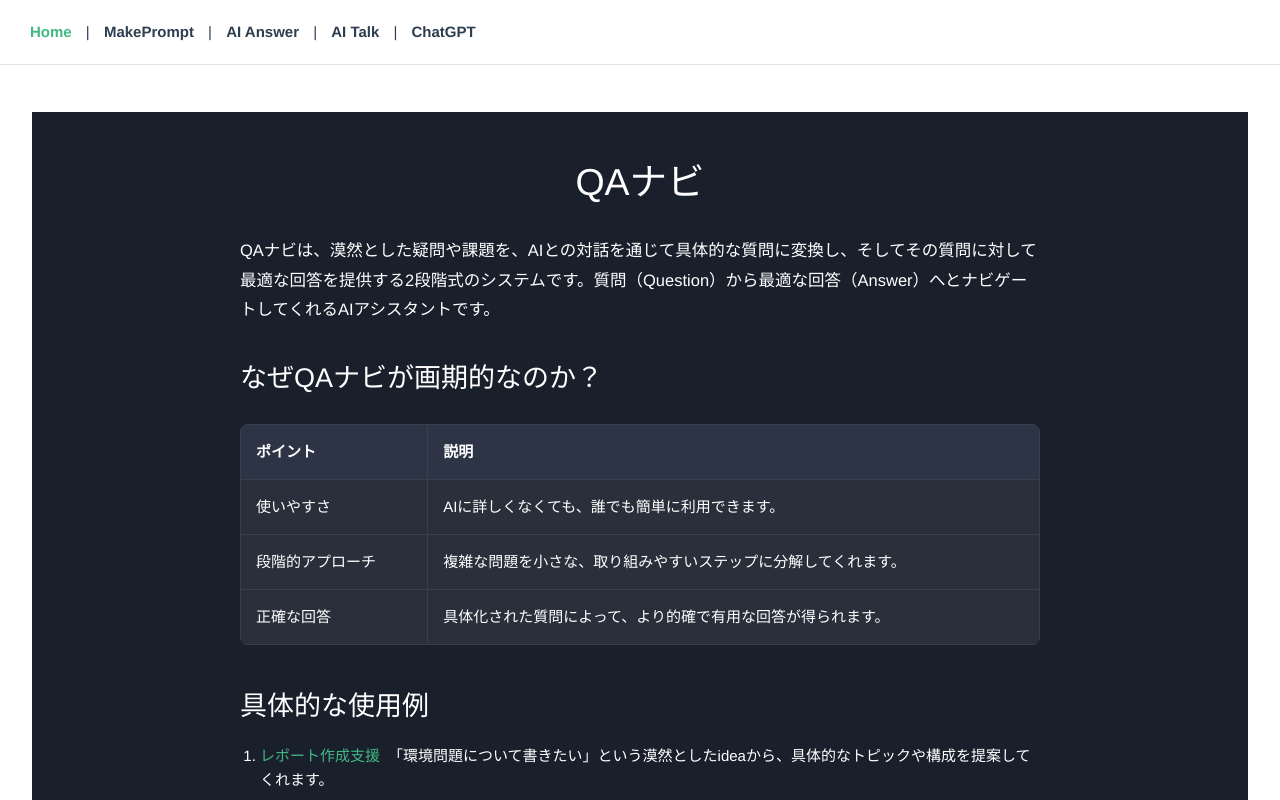
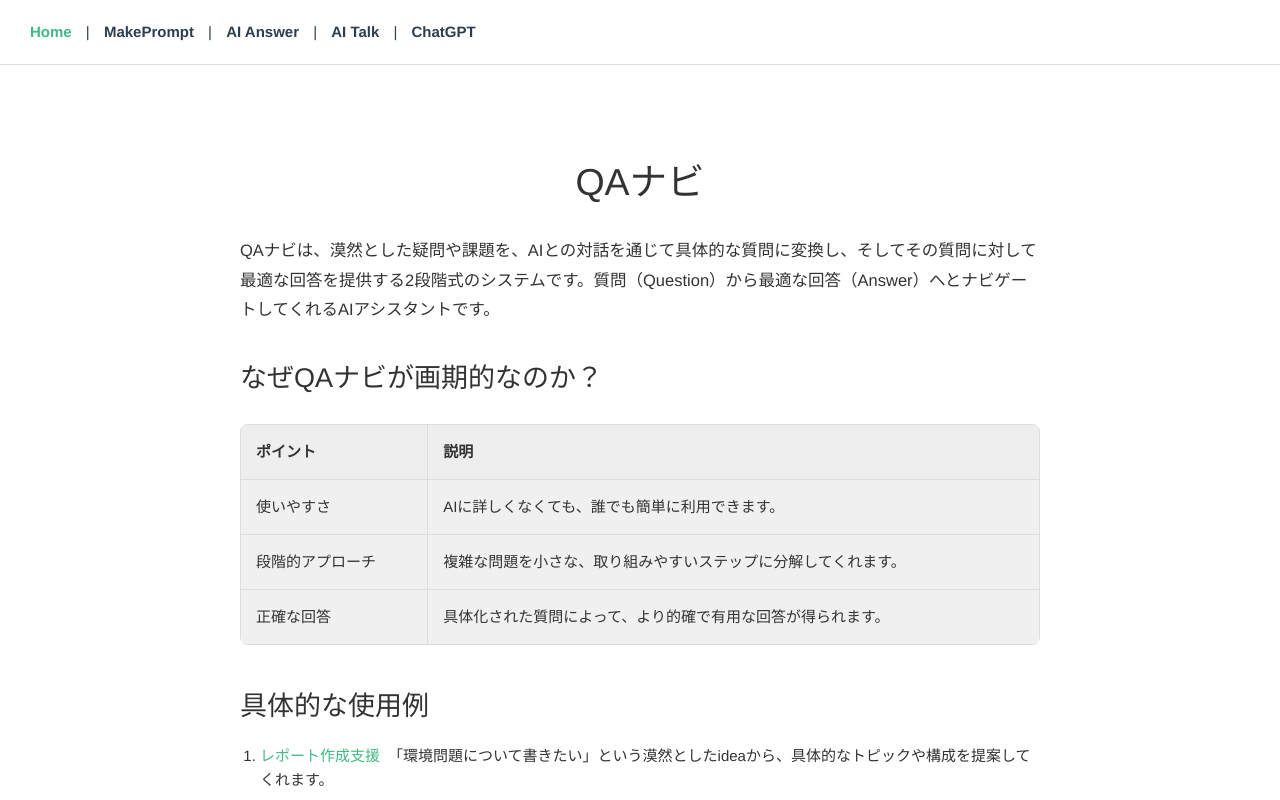
Before and after one commit to kokke33/htmlsample, a Vue app: page / in a window 1280 px wide. Shown: the top 800 px of the page. Built offline with nearby package versions, Linux system fonts and the light colour scheme; the HTML template or start-up script is replaced by a standard one.

Commit message:
Assistant checkpoint: Update background and text colors
Assistant generated file changes:
- src/views/HomeView.vue: Update text color for better contrast

---

User prompt:

背景は白のままでよいです

```diff
--- a/src/views/HomeView.vue
+++ b/src/views/HomeView.vue
@@ -1,4 +1,3 @@
-
 <template>
   <main>
     <div class="content">
@@ -40,8 +39,8 @@
 <style scoped>
 main {
   min-height: 100vh;
-  background-color: #1a1f2c;
-  color: #ffffff;
+  background-color: #ffffff; /* Background remains white */
+  color: #333333; /* Updated text color for contrast */
   padding: 40px 20px;
 }
 
@@ -52,13 +51,13 @@ main {
 
 h1 {
   font-size: 2.5em;
-  color: #ffffff;
+  color: #333333; /* Updated text color for contrast */
   margin-bottom: 1.5rem;
   text-align: center;
 }
 
 h2 {
-  color: #ffffff;
+  color: #333333; /* Updated text color for contrast */
   margin: 2rem 0 1rem 0;
   font-size: 1.8em;
 }
@@ -67,13 +66,14 @@ h2 {
   line-height: 1.8;
   margin-bottom: 2rem;
   font-size: 1.1em;
+  color: #333333; /* Updated text color for contrast */
 }
 
 .features-table {
   width: 100%;
   border-collapse: collapse;
   margin: 1.5rem 0 2.5rem 0;
-  background-color: #2a2f3c;
+  background-color: #f0f0f0; /* Light gray background for better contrast */
   border-radius: 8px;
   overflow: hidden;
 }
@@ -82,18 +82,20 @@ h2 {
 .features-table td {
   padding: 15px;
   text-align: left;
-  border: 1px solid #3a3f4c;
+  border: 1px solid #ddd; /* Lighter border color */
+  color: #333333; /* Updated text color for contrast */
 }
 
 .features-table th {
-  background-color: #2d3446;
-  color: #ffffff;
+  background-color: #eee; /* Lighter gray background for header */
+  color: #333333; /* Updated text color for contrast */
   font-weight: bold;
 }
 
 .example-list {
   list-style-type: decimal;
   padding-left: 20px;
+  color: #333333; /* Updated text color for contrast */
 }
 
 .example-list li {
```
